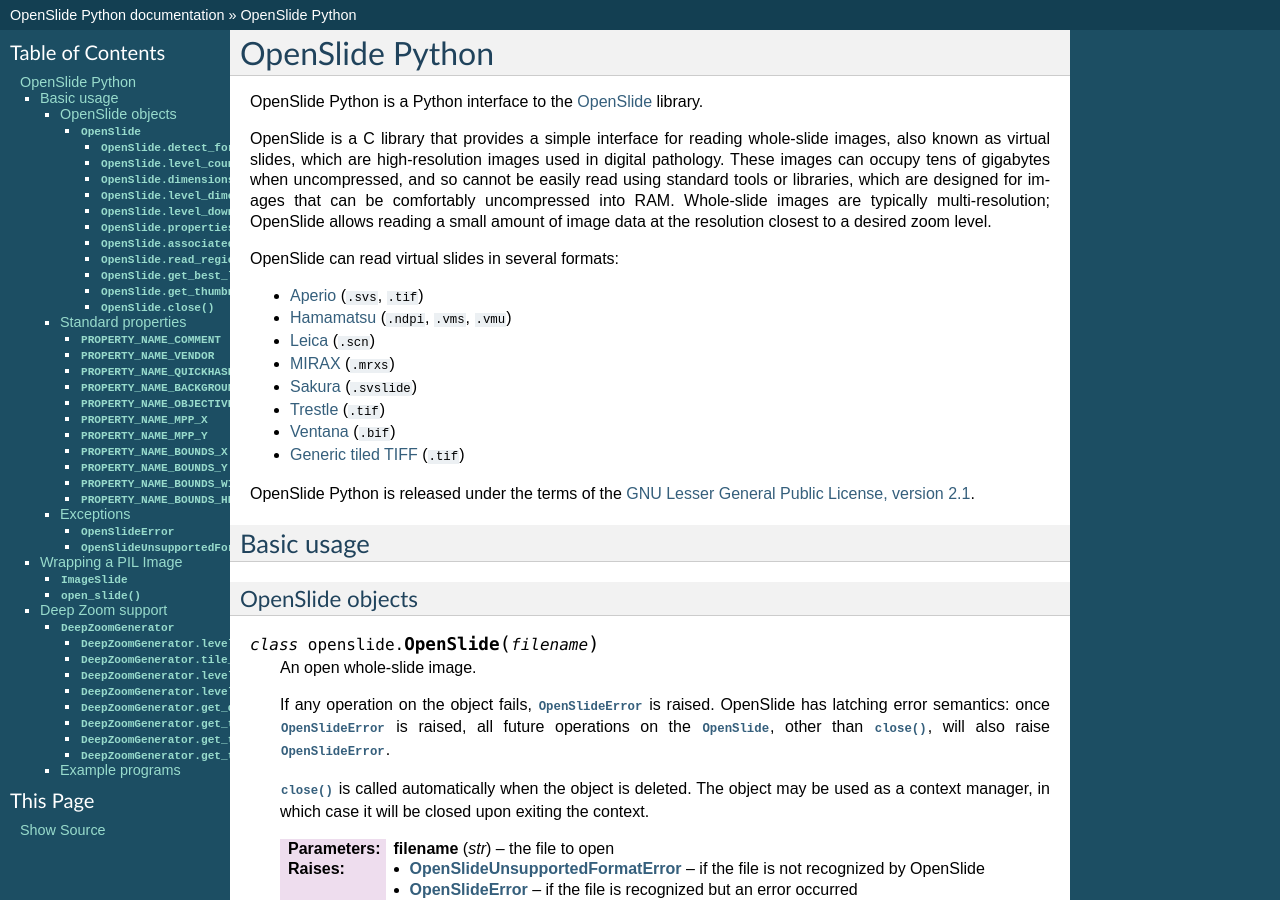
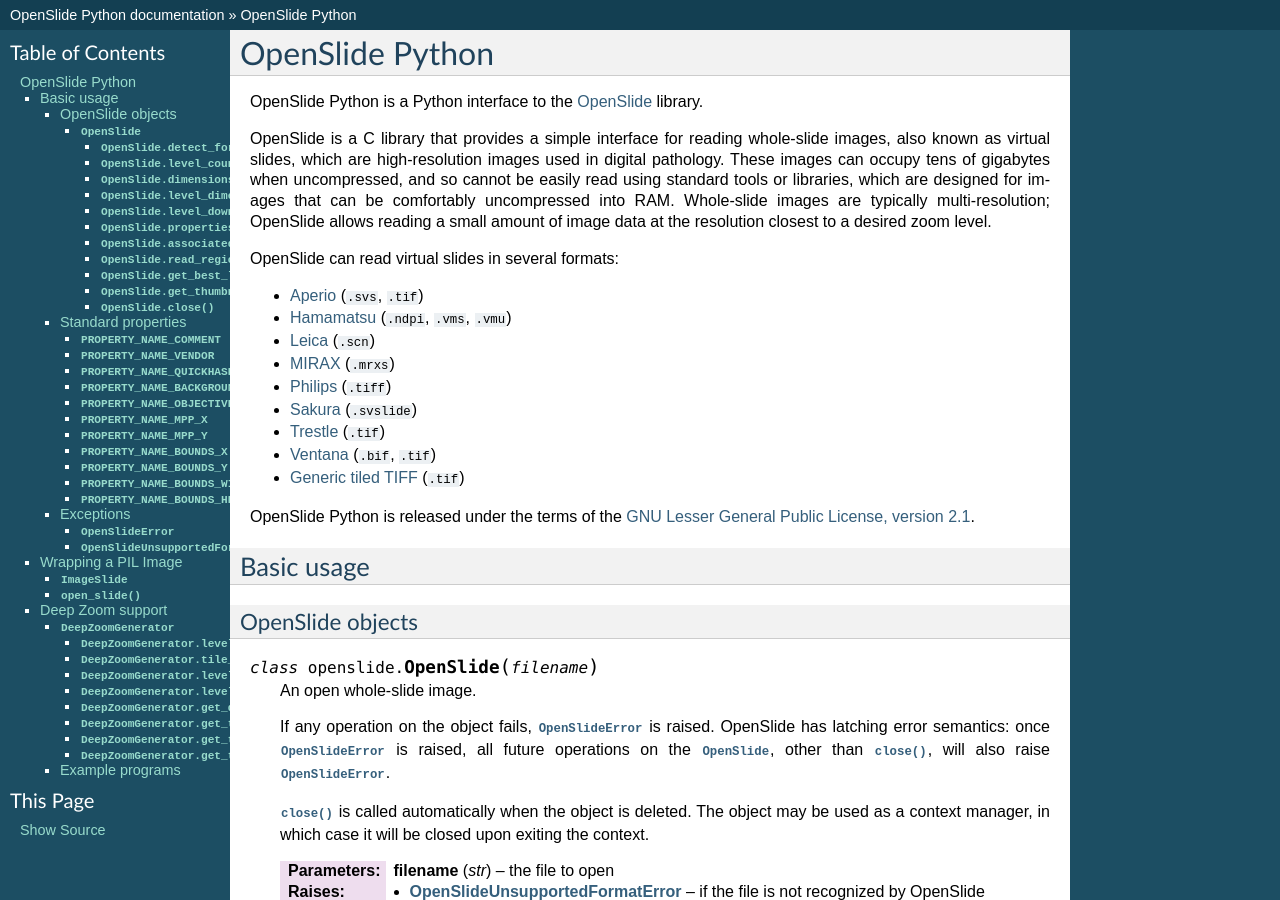
Before and after one commit to openslide/openslide-python, a Sphinx documentation site: the page built from doc/index.rst, in a window 1280 px wide and 900 px high. Built offline with Sphinx 7.4.7, drawn with Linux system fonts in a browser that asks for light colours; the version number could not be read and is left out.

Commit message:
doc: Add Philips TIFF and Ventana TIFF to format list

```diff
--- a/doc/index.rst
+++ b/doc/index.rst
@@ -19,9 +19,10 @@
 * Hamamatsu_ (``.ndpi``, ``.vms``, ``.vmu``)
 * Leica_ (``.scn``)
 * MIRAX_ (``.mrxs``)
+* Philips_ (``.tiff``)
 * Sakura_ (``.svslide``)
 * Trestle_ (``.tif``)
-* Ventana_ (``.bif``)
+* Ventana_ (``.bif``, ``.tif``)
 * `Generic tiled TIFF`_ (``.tif``)
 
 OpenSlide Python is released under the terms of the `GNU Lesser General
@@ -32,6 +33,7 @@
 .. _Hamamatsu: http://openslide.org/formats/hamamatsu/
 .. _Leica: http://openslide.org/formats/leica/
 .. _MIRAX: http://openslide.org/formats/mirax/
+.. _Philips: http://openslide.org/formats/philips/
 .. _Sakura: http://openslide.org/formats/sakura/
 .. _Trestle: http://openslide.org/formats/trestle/
 .. _Ventana: http://openslide.org/formats/ventana/
```
